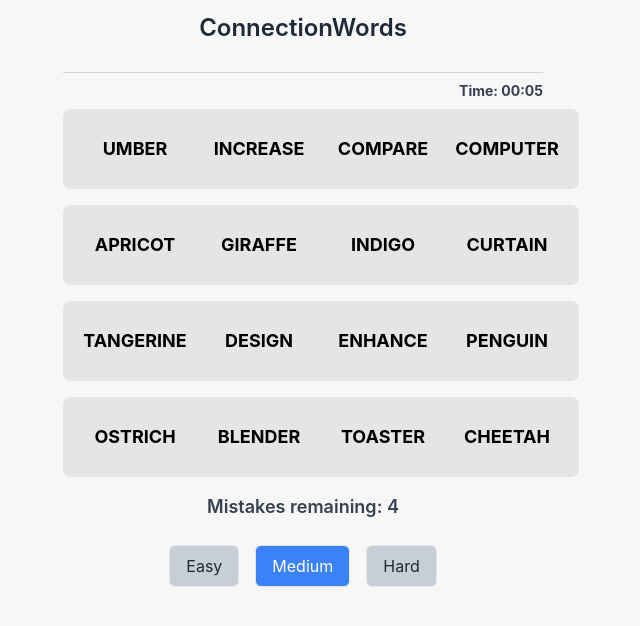
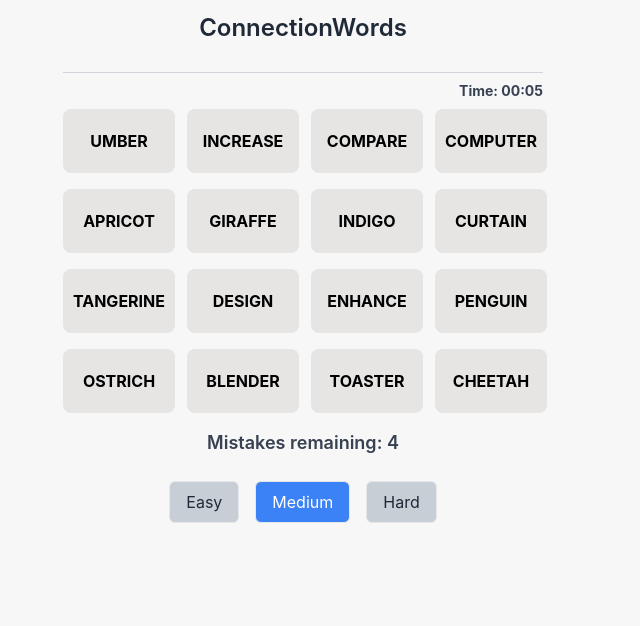
Before and after one commit to Heminyildiz/ConnectionWords, a React (Create React App) app: page / in a window 1280 px wide. Shown: the top 626 px of the page, without its empty margins (337-977 px from the left). Built offline with nearby package versions, Linux system fonts and the light colour scheme.

Commit message:
Update WordButton.jsx

```diff
--- a/src/components/WordButton.jsx
+++ b/src/components/WordButton.jsx
@@ -1,8 +1,8 @@
 import React from 'react';
 
 const WordButton = ({ word, onClick, isSelected }) => {
-  // Sabit boyut: w-36 (9rem), h-20 (5rem)
-  const baseStyle = "w-36 h-20 flex items-center justify-center rounded-lg transition-all duration-300 ease-in-out cursor-pointer text-lg font-bold uppercase";
+  // Küçük boyutlu kutu: w-28 (7rem), h-16 (4rem)
+  const baseStyle = "w-28 h-16 flex items-center justify-center rounded-lg transition-all duration-300 ease-in-out cursor-pointer text-base font-bold uppercase";
   // Normalde arka plan #E6E5E4; seçili ise #C8CED6
   const boxStyle = isSelected ? "bg-[#C8CED6]" : "bg-[#E6E5E4]";
 
```
